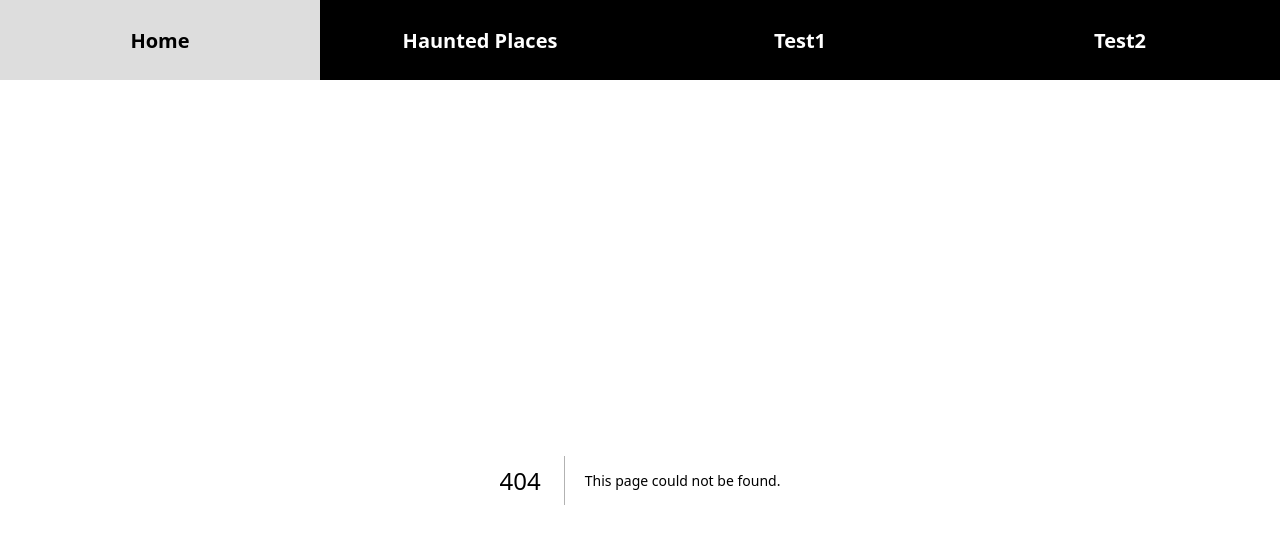
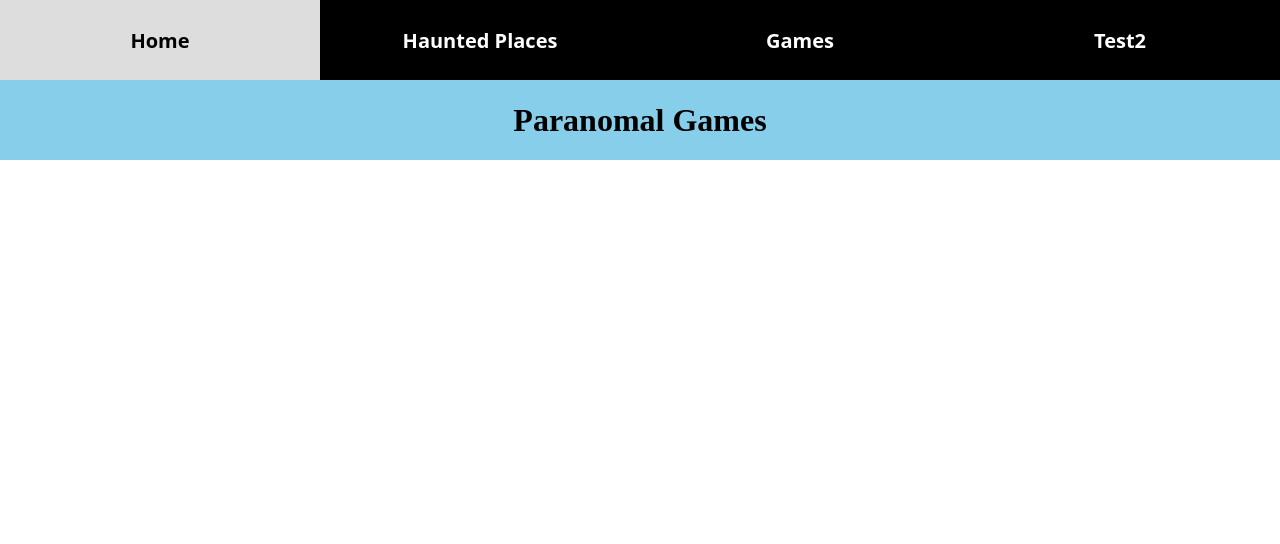
Before and after one commit to Darrenphx/CSSGroupAssignment, a Next.js app: page /game in a window 1280 px wide. Before the commit this address had no page. Shown: the top 544 px of the page. Built offline with nearby package versions, Linux system fonts and the light colour scheme.

Commit message:
added games folder

```diff
--- /dev/null
+++ b/app/game/layout.jsx
@@ -0,0 +1,16 @@
+
+
+
+export const metadata = {
+  title: 'Paranomal Games',
+  description: 'Generated by create next app',
+}
+
+export default function RootLayout({ children }) {
+  return (
+    <>
+
+        {children}
+    </>
+  )
+}
--- /dev/null
+++ b/app/game/page.jsx
@@ -0,0 +1,14 @@
+import React from "react";
+import Image from "next/image";
+import styles from "./page.module.css";
+
+export default function Game(){
+    return(
+
+        <div className={styles.title}>
+            <h1> Paranomal Games </h1>
+        </div>
+
+    );
+
+}
--- /dev/null
+++ b/app/game/page.module.css
@@ -0,0 +1,8 @@
+.title {
+  display: flex;
+  justify-content: center; /* horizontal centering */
+  align-items: center;
+  height:10vh;
+  background-color: skyblue;
+
+}
--- a/app/navbar/navbar.jsx
+++ b/app/navbar/navbar.jsx
@@ -8,7 +8,7 @@ export default function Navbar(){
     <nav className={styles.navbar}>
     <Link className={styles.navitem} href="/"> Home </Link>
     <Link className={styles.navitem} href="/hauntedplaces"> Haunted Places </Link>
-    <Link className={styles.navitem} href="/test1"> Test1 </Link>
+    <Link className={styles.navitem} href="/game"> Games </Link>
     <Link className={styles.navitem} href="/test2"> Test2 </Link>
     </nav>
     )
```
